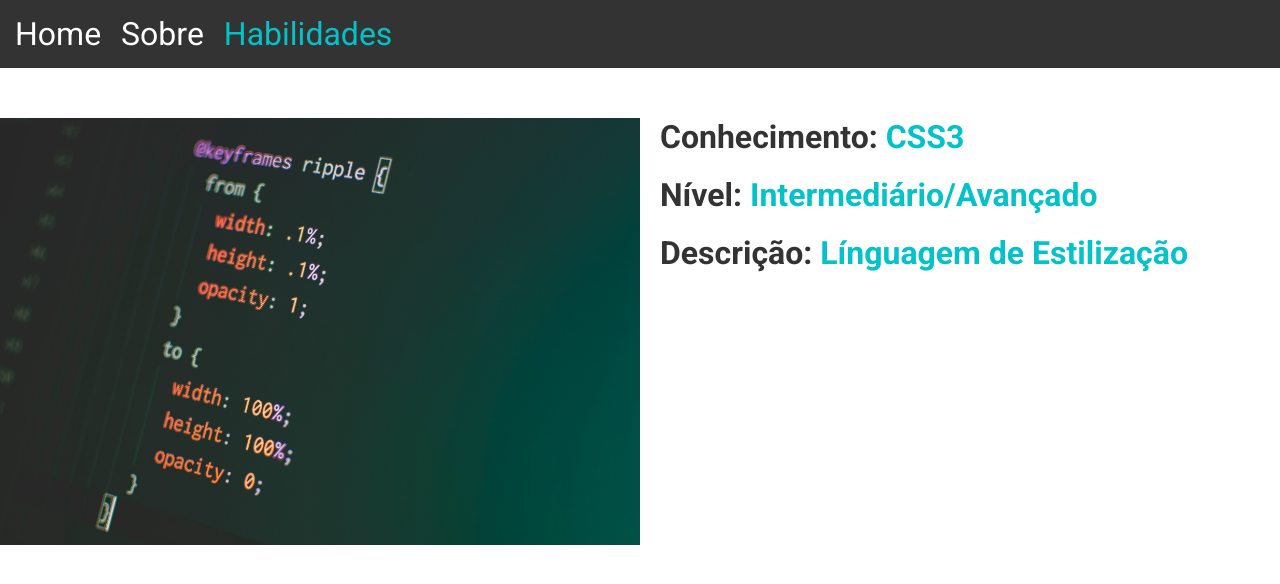
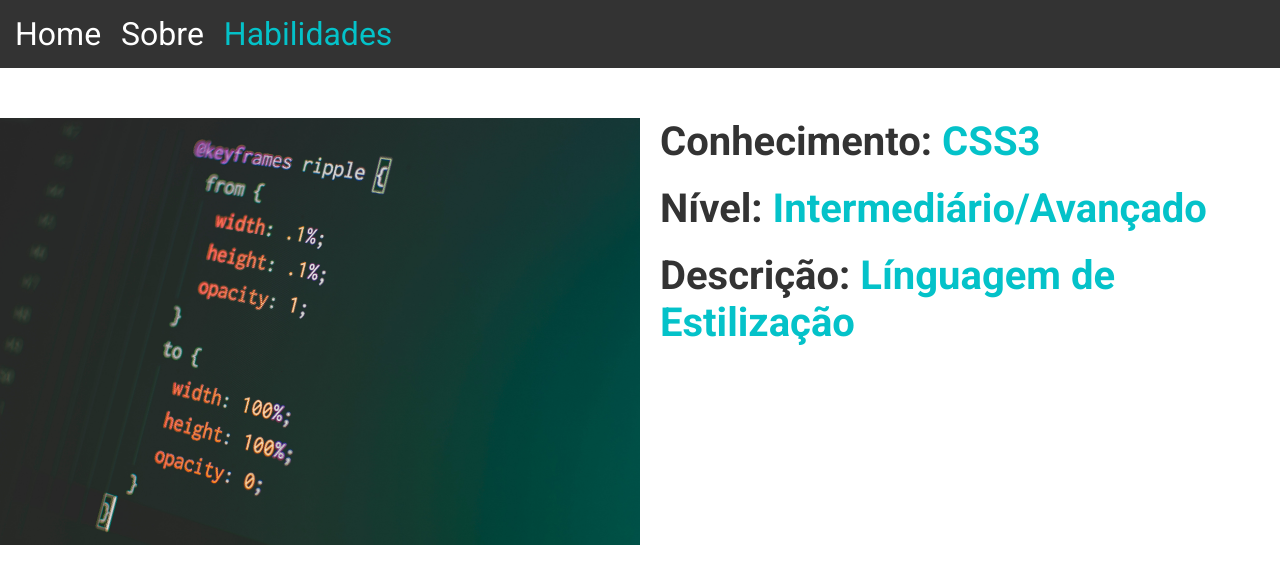
Before and after one commit to matheuspergoli/portfolio, a React (Vite) app: page /sobre/habilidades/CSS3 in a window 1280 px wide. Shown: the top 584 px of the page. Built offline with nearby package versions, Linux system fonts and the light colour scheme.

Commit message:
Update tipografia

```diff
--- a/src/Components/Habilidades/InfoSkill.tsx
+++ b/src/Components/Habilidades/InfoSkill.tsx
@@ -134,7 +134,7 @@ const ContainerImage = styled.figure`
 
 const Title = styled.h1`
   color: #333;
-  font-size: 2rem;
+  font-size: clamp(1.8rem, 5vw, 2.5rem);
 
   span {
     color: #04c2c9;
```
